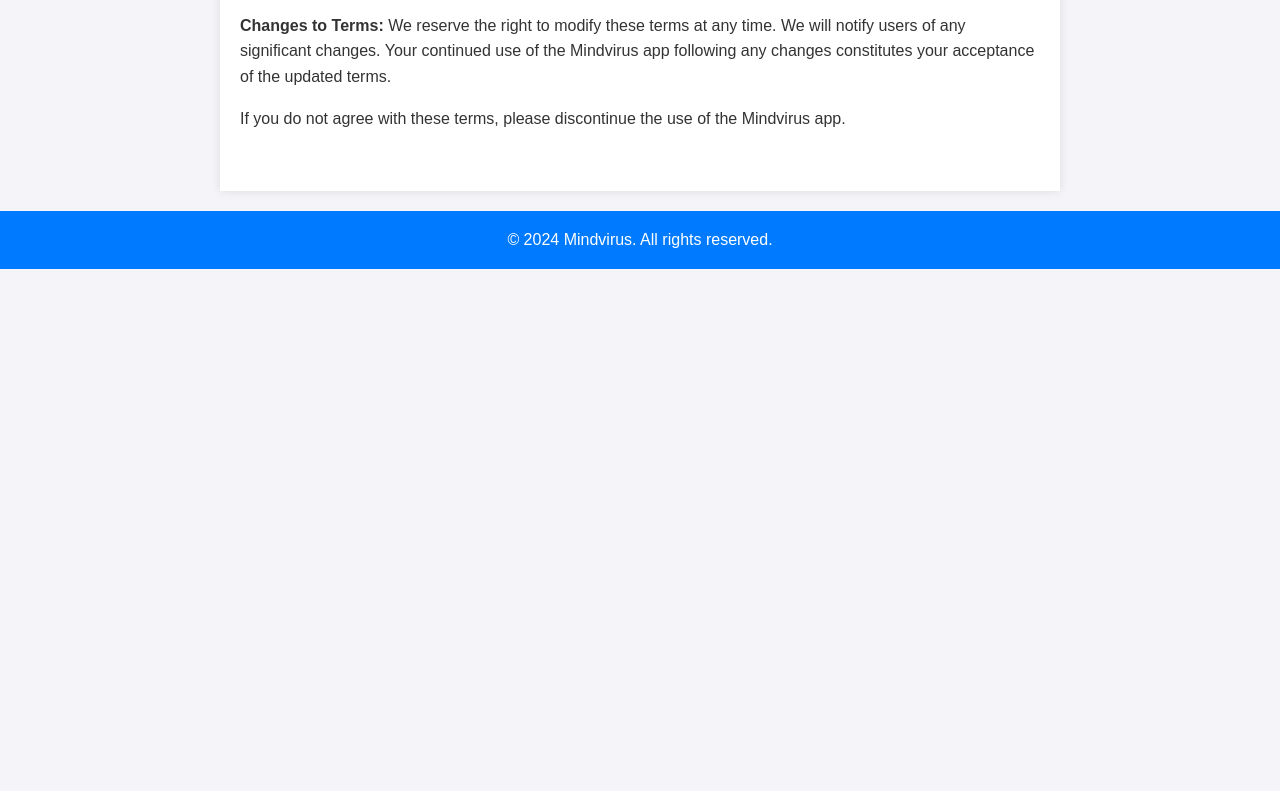
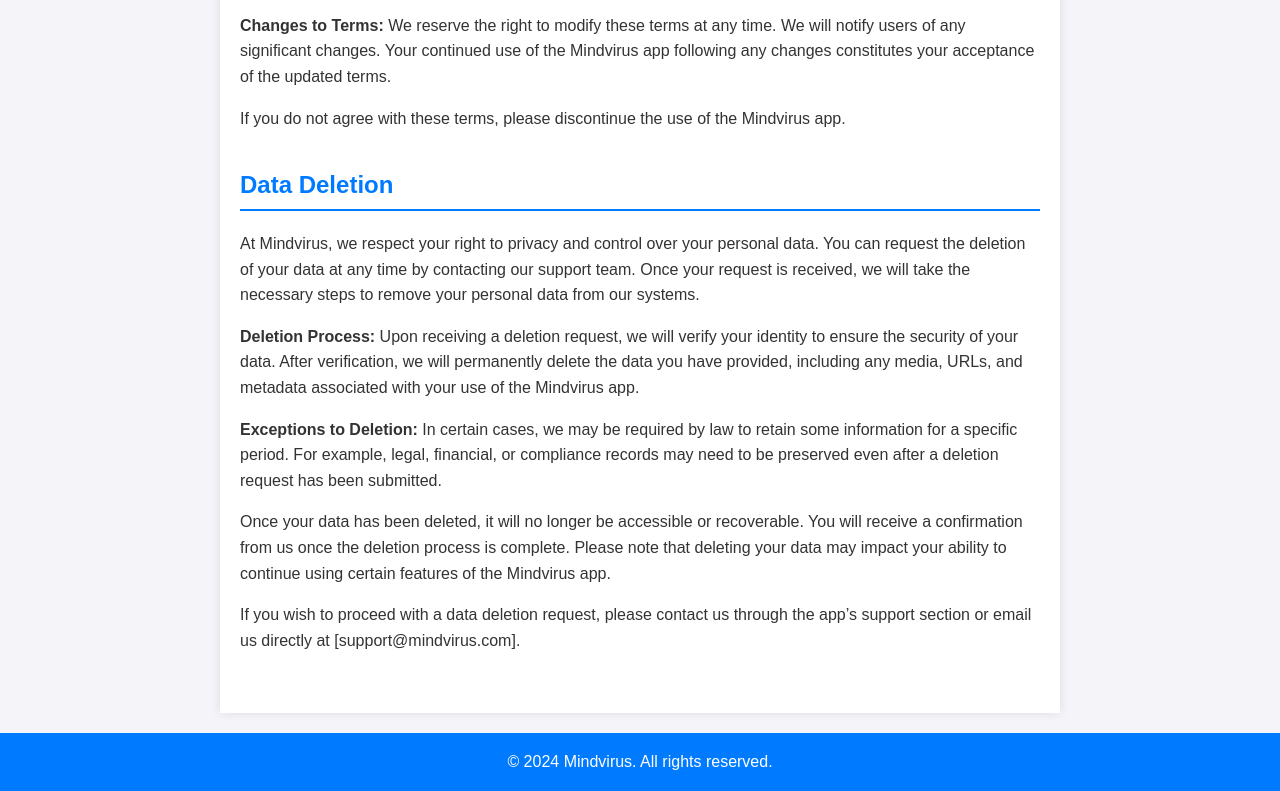
Before and after one commit to shareOfTheMind/TelegramBot, a plain HTML site: page docs/index.html in a window 1280 px wide. Shown: the part 1135-1926 px from the top of the page. Before the commit the page ends 1404 px from the top, so only its background shows below. Drawn offline with Linux system fonts and the light colour scheme.

Commit message:
added data deletion information to one-pager

```diff
--- a/docs/index.html
+++ b/docs/index.html
@@ -87,6 +87,21 @@
 
         <p>If you do not agree with these terms, please discontinue the use of the Mindvirus app.</p>
     </section>
+
+    <!-- Data Deletion Section -->
+    <section id="data-deletion">
+        <h2>Data Deletion</h2>
+        <p>At Mindvirus, we respect your right to privacy and control over your personal data. You can request the deletion of your data at any time by contacting our support team. Once your request is received, we will take the necessary steps to remove your personal data from our systems.</p>
+
+        <p><strong>Deletion Process:</strong> Upon receiving a deletion request, we will verify your identity to ensure the security of your data. After verification, we will permanently delete the data you have provided, including any media, URLs, and metadata associated with your use of the Mindvirus app.</p>
+
+        <p><strong>Exceptions to Deletion:</strong> In certain cases, we may be required by law to retain some information for a specific period. For example, legal, financial, or compliance records may need to be preserved even after a deletion request has been submitted.</p>
+
+        <p>Once your data has been deleted, it will no longer be accessible or recoverable. You will receive a confirmation from us once the deletion process is complete. Please note that deleting your data may impact your ability to continue using certain features of the Mindvirus app.</p>
+
+        <p>If you wish to proceed with a data deletion request, please contact us through the app’s support section or email us directly at [support@mindvirus.com].</p>
+    </section>
+
 </main>
 
 <footer>
```
